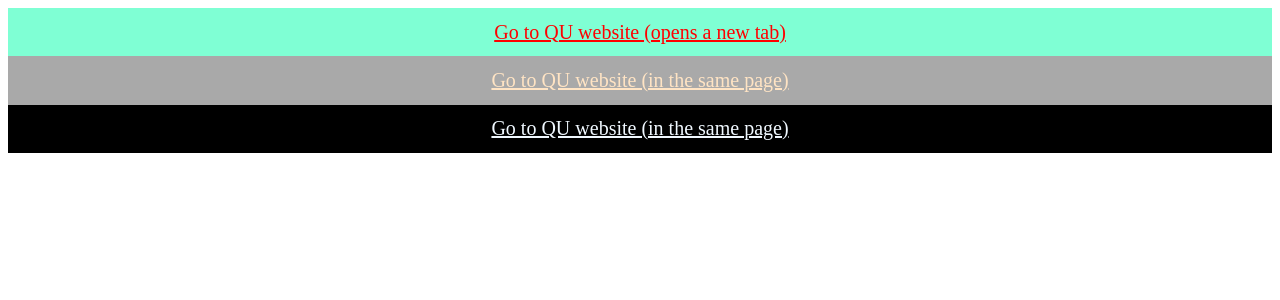
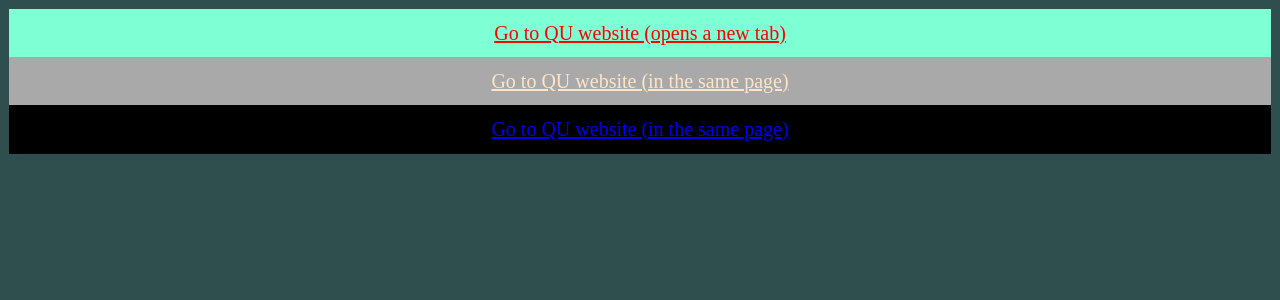
Before and after one commit to ixHaMaD/CS-471-labs, a Django app: page /books/html5/links in a window 1280 px wide. Shown: the top 300 px of the page. Run offline with Django 5.2, Linux system fonts and the light colour scheme.

Commit message:
lab6 t1 finished

```diff
--- a/apps/static/main.css
+++ b/apps/static/main.css
@@ -1,5 +1,10 @@
 .div1{
     text-align: center;
+}
+
+body{
+    background-color: darkslategray;
+    padding: 1px;
 }
 
 .Link{
@@ -7,6 +12,13 @@
     padding: 1%;
     display: block;
     font-size: 20px;
+}
+.Link:visited{
+    color:purple;
+}
+
+.Link:hover{
+    color: cadetblue;
 }
 
 #link1{
@@ -22,5 +34,5 @@
 
 #link3{
     background-color: black;
-    color: aliceblue;
+
 }
```
